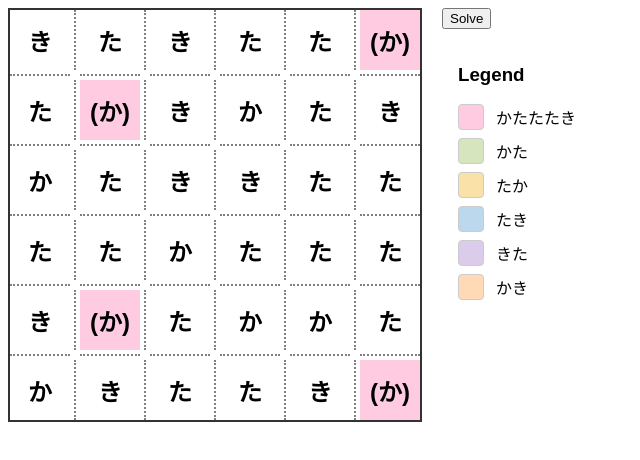
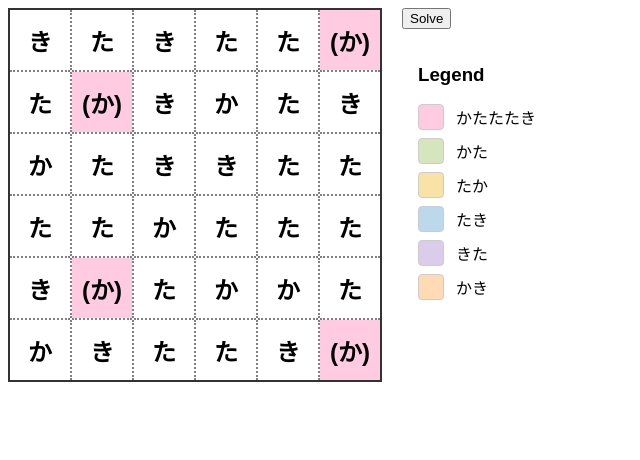
Before and after one commit to kohsuke/katatataki, a React (Vite) app: page / in a window 1280 px wide. Shown: the top 460 px of the page, without its empty margins (0-640 px from the left). Built offline with nearby package versions, Linux system fonts and the light colour scheme.

Commit message:
shrunk the border.

```diff
--- a/src/components/Board.css
+++ b/src/components/Board.css
@@ -7,8 +7,8 @@
   --size: 60px;
 
   display: grid;
-  grid-template-columns: repeat(var(--grid-cols), var(--size) 10px) var(--size);
-  grid-template-rows: repeat(var(--grid-rows), var(--size) 10px) var(--size);
+  grid-template-columns: repeat(var(--grid-cols), var(--size) 2px) var(--size);
+  grid-template-rows: repeat(var(--grid-rows), var(--size) 2px) var(--size);
 
   gap: 0;
   width: max-content;
@@ -26,14 +26,14 @@
 
 /* Vertical Border styling */
 .border-v { width: 10px; height: 100%; }
-.border-v.closed { border-left: 2px solid black; margin-left: 4px; }
-.border-v.maybe { border-left: 2px dotted gray; margin-left: 4px; }
+.border-v.closed { border-left: 2px solid black; }
+.border-v.maybe { border-left: 2px dotted gray;  }
 .border-v.connected {}
 
 /* Horizontal Border styling */
 .border-h { height: 10px; width: 100%; }
-.border-h.closed { border-top: 2px solid black; margin-top: 4px; }
-.border-h.maybe { border-top: 2px dotted gray; margin-top: 4px; }
+.border-h.closed { border-top: 2px solid black; }
+.border-h.maybe { border-top: 2px dotted gray; }
 .border-h.connected {}
 
 /* Corners where borders meet (can be empty or used for nodes) */
```
